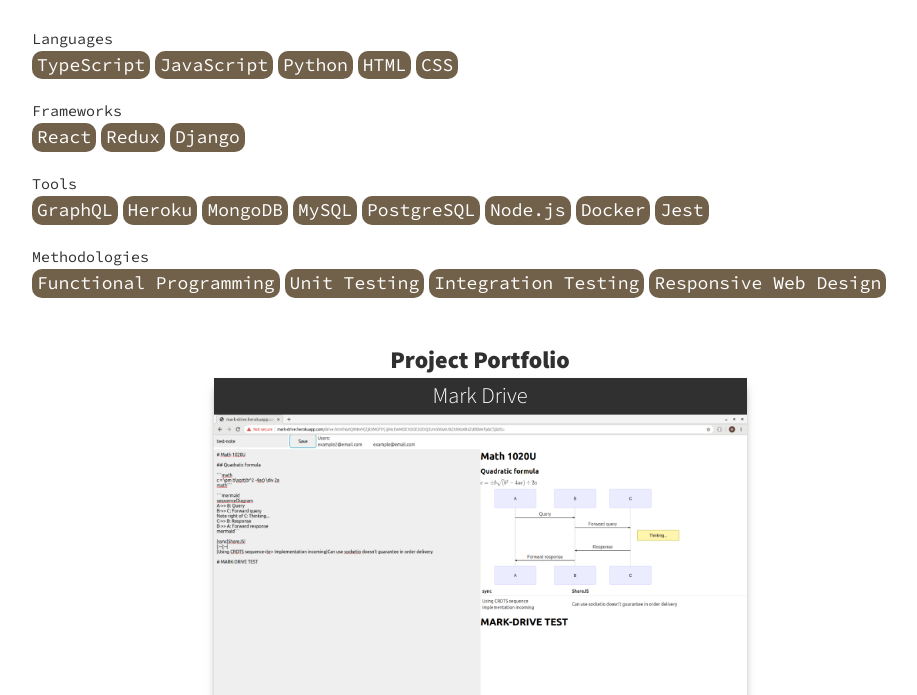
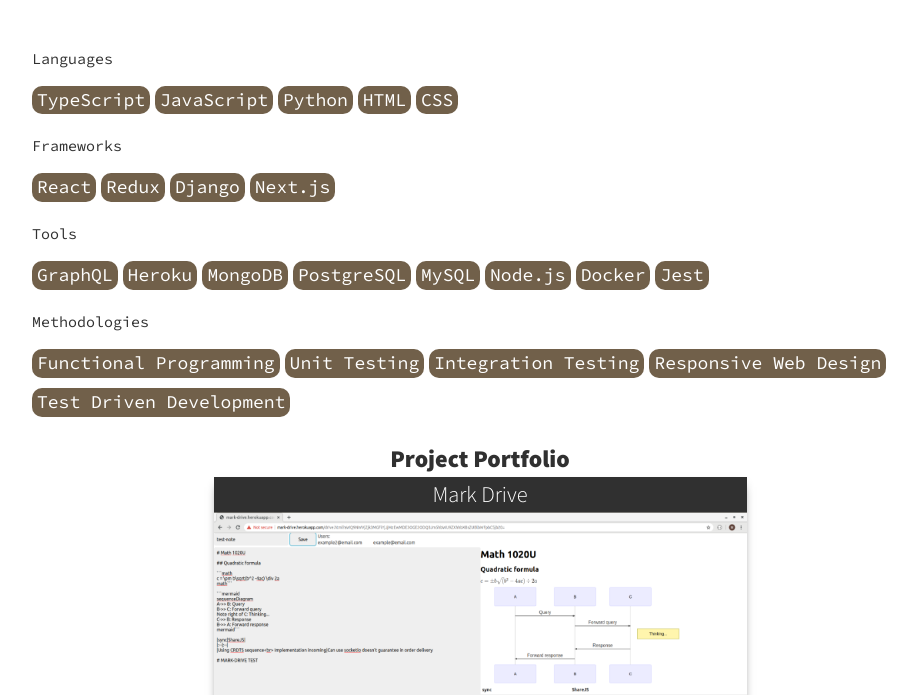
Before and after one commit to Manuelopez/Manuelopez.github.io, a plain HTML site: page index.html in a window 1280 px wide. Shown: the part 105-800 px from the top of the page, without its empty margins (160-1077 px from the left). Drawn offline with nearby package versions, Linux system fonts and the light colour scheme.

Commit message:
Fix styling

```diff
--- a/css/style.css
+++ b/css/style.css
@@ -22,7 +22,8 @@
   --fs-h3: 1.25rem;
   --fs-body: 1rem;
 
-  --bs: 0.25em 0.25em 0.75em rgba(0, 0, 0, 0.25), 0.125em 0.125em 0.25em rgba(0, 0, 0, 0.15);
+  --bs: 0.25em 0.25em 0.75em rgba(0, 0, 0, 0.25),
+    0.125em 0.125em 0.25em rgba(0, 0, 0, 0.15);
 }
 
 @media (min-width: 800px) {
@@ -113,7 +114,6 @@ h3 {
 .section__subtitle--intro {
   display: flex;
   justify-content: space-between;
-  flex-wrap: wrap;
 }
 
 .skill-item {
@@ -121,7 +121,7 @@ h3 {
   flex-wrap: wrap;
   padding: 0;
   margin: 0;
-  margin-bottom: 20px;
+  margin-top: 5px;
 }
 .skill-item li {
   padding: 0px 5px;
@@ -131,6 +131,7 @@ h3 {
   flex-wrap: wrap;
   background-color: var(--clr-accent);
   border-radius: 10px;
+  margin-top: 10px;
 
   color: var(--clr-light);
 }
@@ -144,10 +145,28 @@ h3 {
     text-align: center;
   }
 }
-@media only screen and (max-width: 1522px) {
+@media only screen and (max-width: 1540px) {
+  .section__subtitle--intro {
+    display: flex;
+    justify-content: space-between;
+    flex-wrap: wrap;
+  }
   .section__title {
     text-align: center;
   }
+}
+.h1,
+.h2 {
+  display: flex;
+  flex-direction: column;
+  justify-content: space-between;
+  flex-wrap: wrap;
+  height: fit-content;
+  width: 100%;
+}
+
+.itemDiv {
+  margin-top: 20px;
 }
 
 /* My Work */
--- a/index.html
+++ b/index.html
@@ -33,7 +33,7 @@
 
       <div class="section__subtitle section__subtitle--intro">
         <div class="h1">
-          <div>
+          <div id="lang" class="itemDiv">
             Languages
             <ul class="skill-item">
               <li>TypeScript</li>
@@ -43,37 +43,39 @@
               <li>CSS</li>
             </ul>
           </div>
-          <div>
+          <div id="fram" class="itemDiv">
             Frameworks
             <ul class="skill-item">
               <li>React</li>
               <li>Redux</li>
               <li>Django</li>
+              <li>Next.js</li>
             </ul>
           </div>
         </div>
         <div class="h2">
-          <div>
+          <div id="tool" class="itemDiv">
             Tools
             <ul class="skill-item">
               <li>GraphQL</li>
               <li>Heroku</li>
               <li>MongoDB</li>
+              <li>PostgreSQL</li>
               <li>MySQL</li>
-              <li>PostgreSQL</li>
               <li>Node.js</li>
               <li>Docker</li>
               <li>Jest</li>
             </ul>
           </div>
 
-          <div>
+          <div id="method" class="itemDiv">
             Methodologies
             <ul class="skill-item">
               <li>Functional Programming</li>
               <li>Unit Testing</li>
               <li>Integration Testing</li>
               <li>Responsive Web Design</li>
+              <li>Test Driven Development</li>
             </ul>
           </div>
         </div>
@@ -96,7 +98,7 @@
                   <p class="img__description">
                     Mark Drive is a collaborative editor based on CRDT sequence to achieve a
                     convergent document across all users.<br />
-                    Users can create slides, software diagrams and, math formulas. <br />
+                    Users can create power point like slides, software diagrams and, math formulas. All while just writing markdown. <br />
                   </p>
                 </div>
               </div>
@@ -118,7 +120,7 @@
                   <p class="img__description">
                     Based on ml5js, p5js and TensorFlow HandPose this app can detect the sign done
                     by the user and print out the the text.<br />
-                    Model was trained with the American sign language
+                    Model was trained with the American sign language.
                   </p>
                 </div>
               </div>
@@ -143,7 +145,7 @@
                     Based on Hottel's Clear Day model this app can predict the generation of a solar
                     pant. <br />
                     Added some corrections factor like a loss factor and a cloud forecast we can
-                    remove error and close to real world values.
+                    remove error and get close to real world values.
                   </p>
                 </div>
               </div>
@@ -164,7 +166,7 @@
                 <div class="img__description_layer">
                   <p class="img__description">
                     This app shows how a Cell Automata changes for each generation.</br> Cell Automata's
-                    included: </br> Game of Life </br> Langton's Ant </br> Brian's Brain.
+                    included: </br> - Game of Life. </br> - Langton's Ant. </br> - Brian's Brain.
                   </p>
                 </div>
               </div>
@@ -261,4 +263,16 @@
       </footer>
     </section>
   </body>
+  <script>
+    function resized(){
+      if(window.innerWidth >=1540){
+        document.getElementById('lang').style.height = document.getElementById('tool').clientHeight + 'px'
+      }
+      else{
+        document.getElementById('lang').style.height = 'fit-content'
+      }
+    }
+    window.onresize = resized
+    window.onload = resized
+  </script>
 </html>
```
